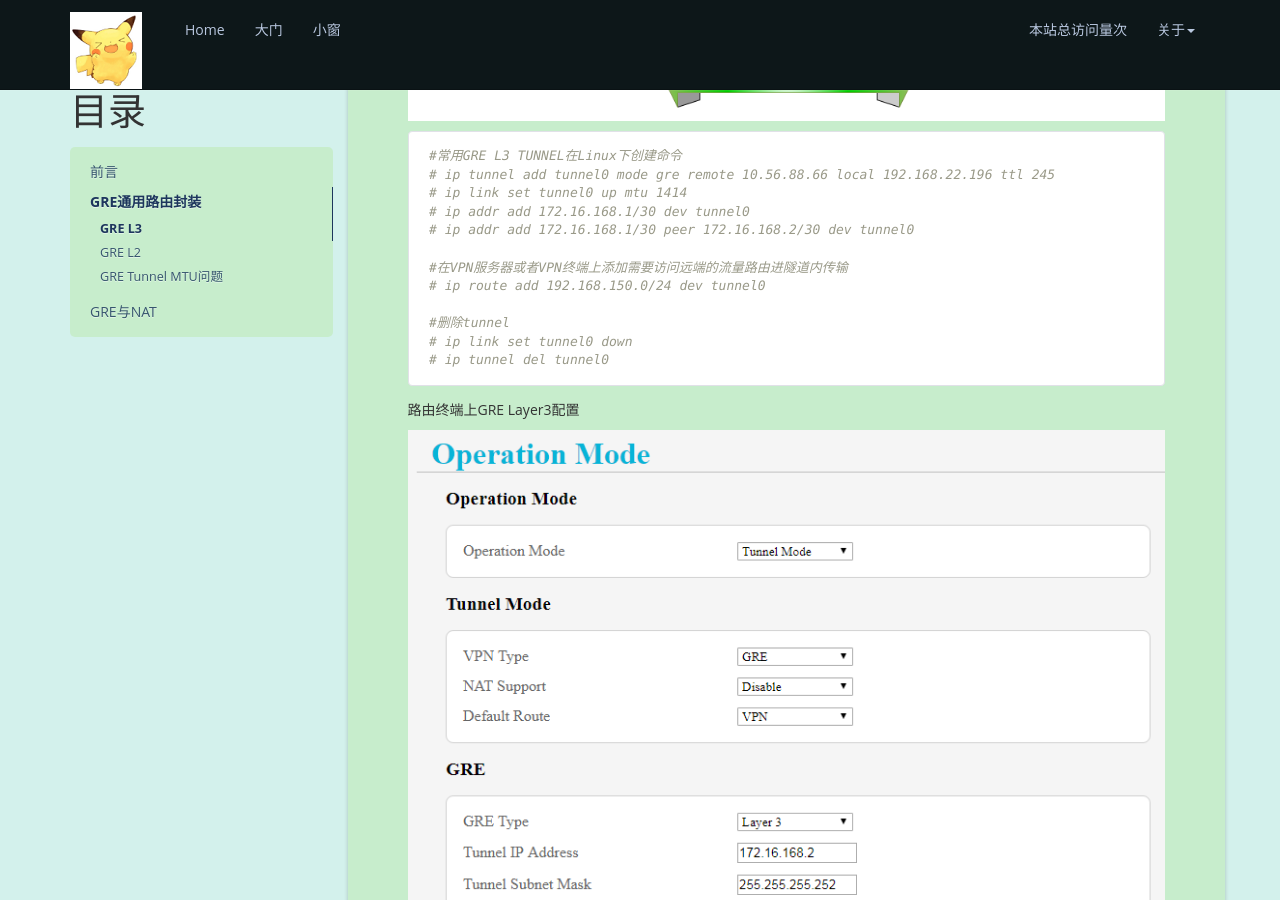
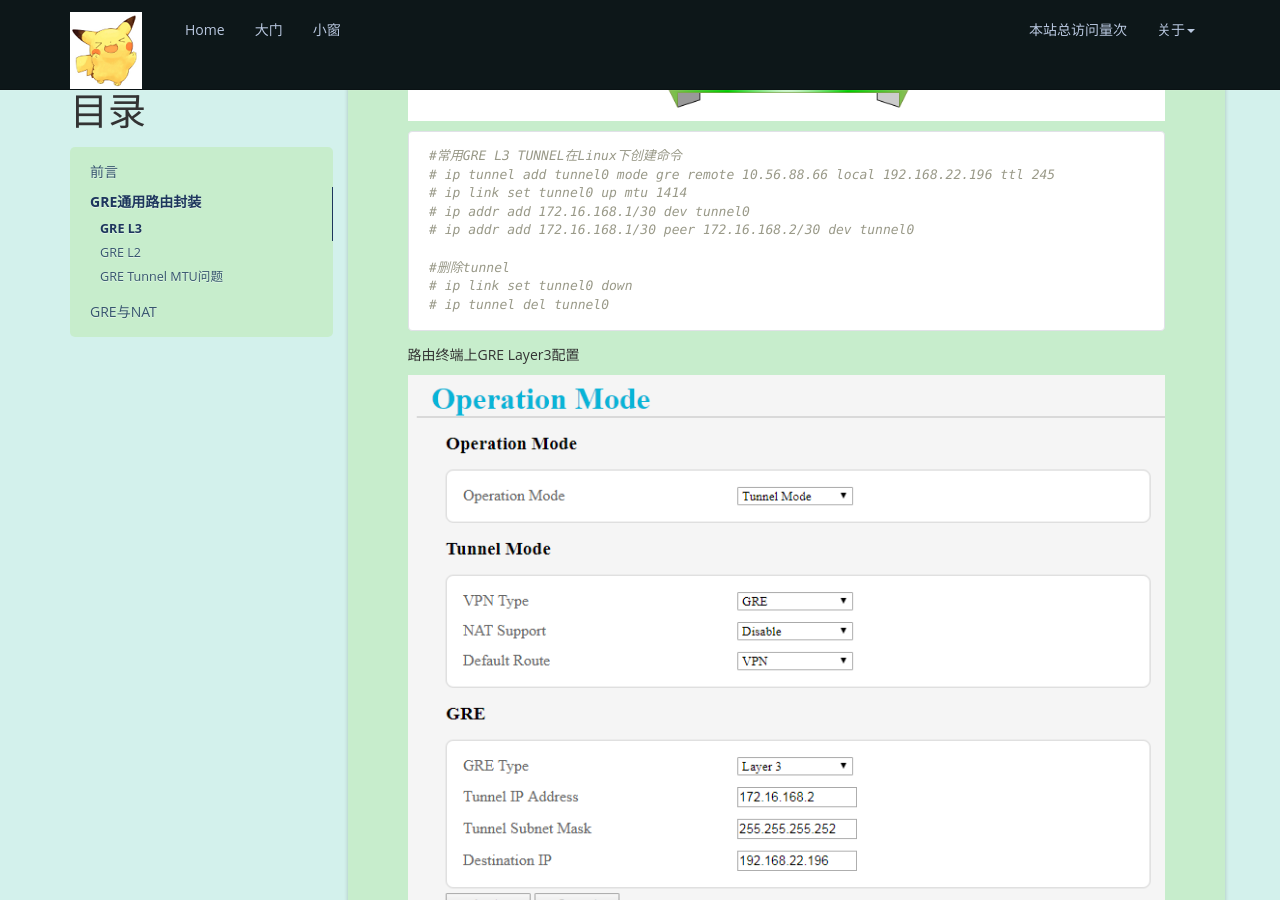
Before and after one commit to JesseXuan/jessexuan.github.io, a Jekyll site: the page built from _posts/2019-01-11-gre_vpn_reading.md, in a window 1280 px wide and 900 px high, scrolled down 1553 px. Built offline with Jekyll 4.4.1, drawn with Linux system fonts in a browser that asks for light colours; nearby versions of some CDN libraries; a script that is not in the unit is left out; comment, search, counter and statistics services are not loaded.

Commit message:
Update 2019-01-11-gre_vpn_reading.md

```diff
--- a/_posts/2019-01-11-gre_vpn_reading.md
+++ b/_posts/2019-01-11-gre_vpn_reading.md
@@ -57,9 +57,6 @@ GRE L3                                                    {#Grel3}
 # ip link set tunnel0 up mtu 1414
 # ip addr add 172.16.168.1/30 dev tunnel0
 # ip addr add 172.16.168.1/30 peer 172.16.168.2/30 dev tunnel0
-
-#在VPN服务器或者VPN终端上添加需要访问远端的流量路由进隧道内传输
-# ip route add 192.168.150.0/24 dev tunnel0
 
 #删除tunnel
 # ip link set tunnel0 down
```
